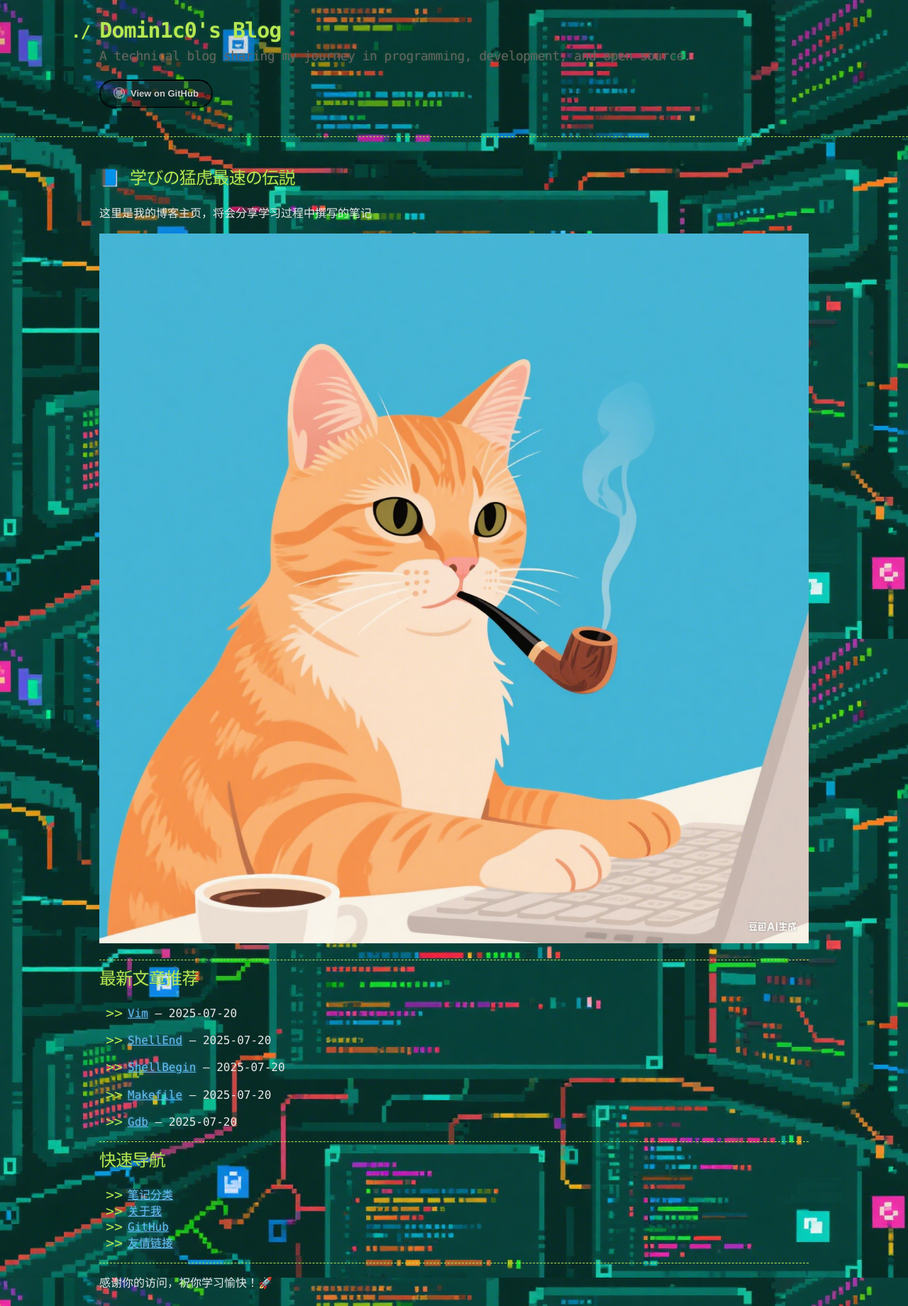
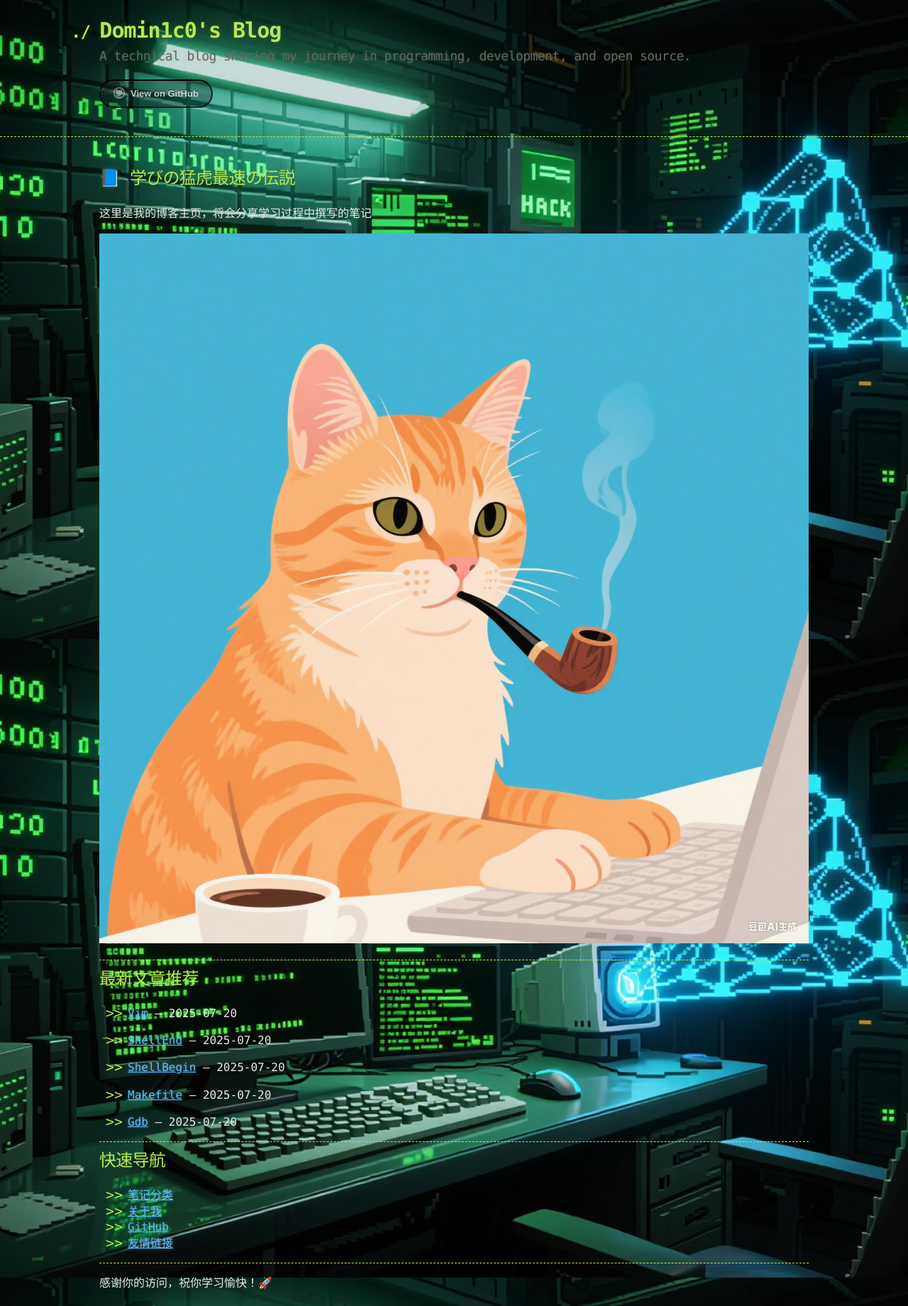
Before and after one commit to Domin1c0/Domin1c0.github.io, a Jekyll site: the page built from index.md, in a window 1280 px wide. Shown: the whole page at 71% size. Built offline with Jekyll 4.4.1, drawn with Linux system fonts in a browser that asks for light colours.

Commit message:
更换背景

```diff
--- a/assets/css/style.scss
+++ b/assets/css/style.scss
@@ -5,8 +5,15 @@
 
 // 自定义样式
 body {
-  background-image: url('/assets/images/background.png');
+  background-image: url('/assets/images/background2.png');
   background-size: cover;
   background-attachment: fixed;
-  background-position: center;
+  background-position: center center;
+  background-repeat: no-repeat;
 }
+
+.wrapper {
+  background-color: rgba(255, 255, 255, 0.85);
+  padding: 2rem;
+  border-radius: 12px;
+}
```
Also changed, not shown: assets/images/background.png (deleted), assets/images/background2.png (added).
